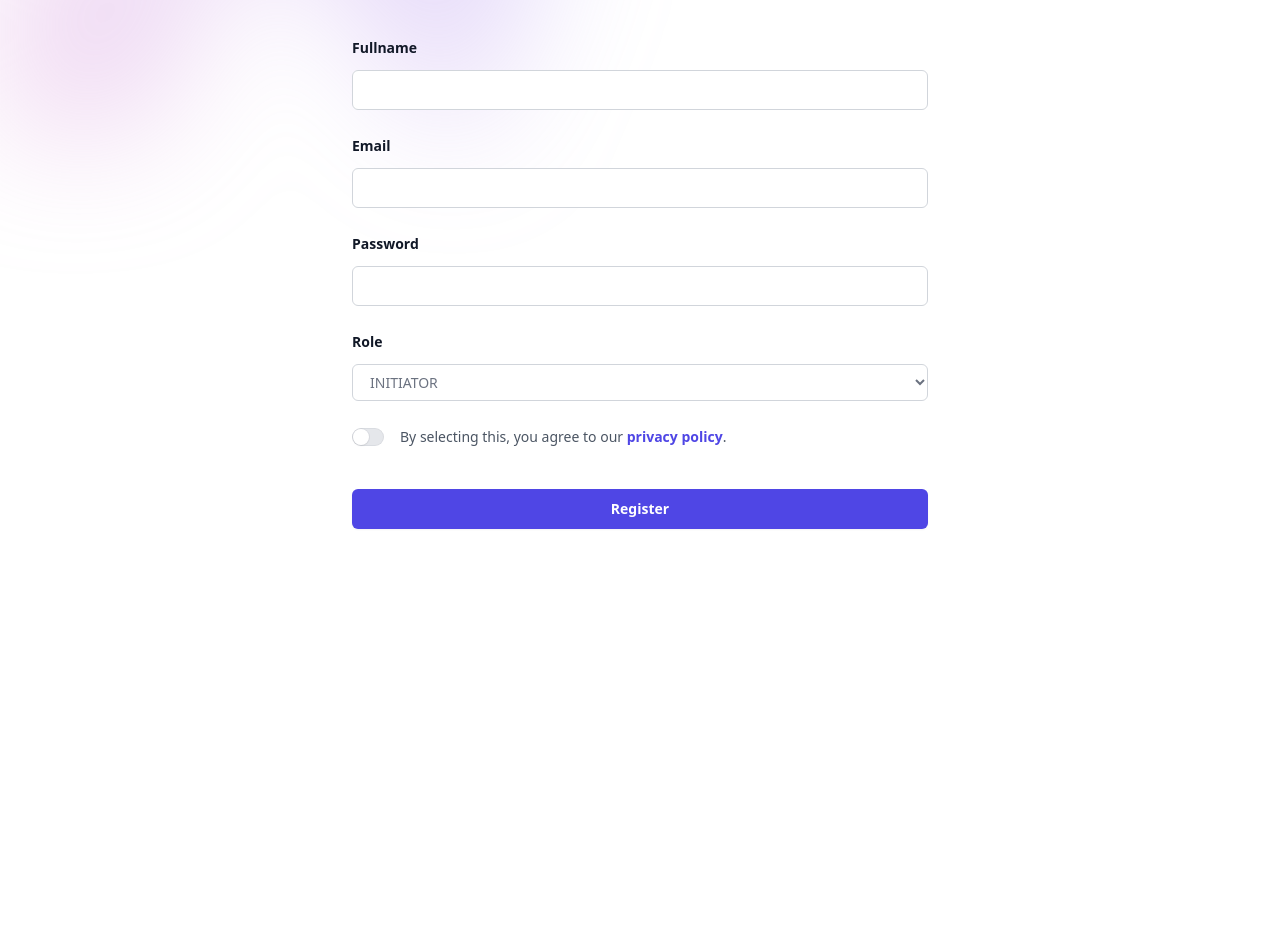
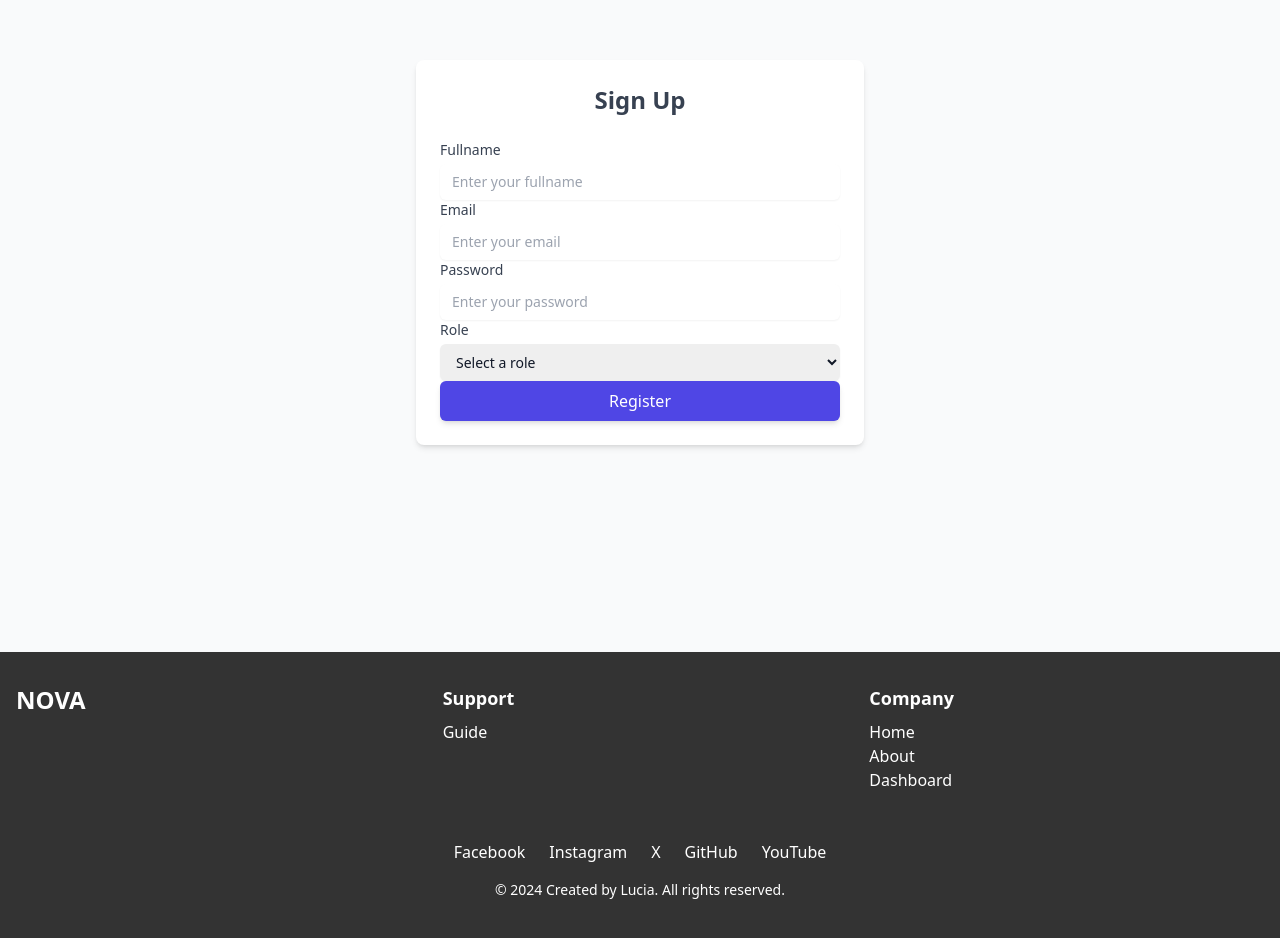
Before and after one commit to NambiLucia/Nova-Client, a React (Vite) app: page /register in a window 1280 px wide. Shown: the part 220-1158 px from the top of the page. Before the commit the page ends 877 px from the top, so only its background shows below. Built offline with nearby package versions, Linux system fonts and the light colour scheme.

Commit message:
add formik | edit navbar | edit hero page

```diff
--- a/package.json
+++ b/package.json
@@ -18,11 +18,13 @@
     "@mui/icons-material": "^6.1.10",
     "@mui/material": "^6.1.10",
     "@mui/styled-engine-sc": "^6.1.10",
+    "formik": "^2.4.6",
     "react": "^18.3.1",
     "react-dom": "^18.3.1",
     "react-icons": "^5.4.0",
     "react-router-dom": "^7.0.2",
-    "styled-components": "^6.1.13"
+    "styled-components": "^6.1.13",
+    "yup": "^1.5.0"
   },
   "devDependencies": {
     "@eslint/js": "^9.15.0",
--- a/src/App.jsx
+++ b/src/App.jsx
@@ -1,5 +1,6 @@
 import { BrowserRouter as Router, Route, Routes } from "react-router-dom";
-import Register from "./components/Register";
+//import Register from "./components/Register";
+import Signup from "./components/Signup";
 import Home from "./components/Home"
 
 export default function App() {
@@ -9,7 +10,7 @@
       <Router>
         <Routes>
         <Route exact path="/" element={<Home />} />
-        <Route exact path="/register" element={<Register />} />
+        <Route exact path="/register" element={<Signup />} />
         </Routes>
       </Router>
     </div>
--- /dev/null
+++ b/src/components/Footer.jsx
@@ -0,0 +1,54 @@
+function Footer() {
+    return (
+      <footer className="bg-[#333333] text-white py-8">
+        <div className="container mx-auto px-4 grid grid-cols-1 md:grid-cols-3 gap-8">
+          {/* Left Section: Logo */}
+          <div className="text-center md:text-left mb-6 md:mb-0">
+            <h1 className="text-2xl font-bold">NOVA</h1>
+          </div>
+
+          {/* Right Section: Links */}
+          <div className="text-center md:text-left mb-6 md:mb-0">
+            <h3 className="text-lg font-semibold mb-2">Support</h3>
+            <ul>
+              <li>
+                <a href="#guide" className="hover:underline">Guide</a>
+              </li>
+            </ul>
+          </div>
+
+          {/* Company */}
+          <div className="text-center md:text-left mb-6 md:mb-0">
+            <h3 className="text-lg font-semibold mb-2">Company</h3>
+            <ul>
+              <li>
+                <a href="/" className="hover:underline">Home</a>
+              </li>
+              <li>
+                <a href="#about" className="hover:underline">About</a>
+              </li>
+              <li>
+                <a href="#dashboard" className="hover:underline">Dashboard</a>
+              </li>
+            </ul>
+          </div>
+        </div>
+
+        {/* Social Media Section */}
+        <div className="mt-8 bg-[#333333] py-4 text-center">
+          <div className="flex justify-center space-x-6 mb-4">
+            <a href="#facebook" className="hover:text-gray-400">Facebook</a>
+            <a href="#instagram" className="hover:text-gray-400">Instagram</a>
+            <a href="#x" className="hover:text-gray-400">X</a>
+            <a href="#github" className="hover:text-gray-400">GitHub</a>
+            <a href="#youtube" className="hover:text-gray-400">YouTube</a>
+          </div >
+          <p className="text-sm text-[gray-500]">
+            © 2024 Created by Lucia. All rights reserved.
+          </p>
+        </div>
+      </footer>
+    );
+  }
+
+  export default Footer;
--- a/src/components/Hero.jsx
+++ b/src/components/Hero.jsx
@@ -1,37 +1,29 @@
 import { FaArrowRightLong } from "react-icons/fa6";
-
 
 function Hero() {
   return (
     <div className="bg-[#f5f5f5] text-[#5c5c5c] min-h-screen flex items-center">
-        <div className="container mx-auto px-4 grid grid-cols-1 md:grid-cols-2 gap-8 items-center">
-
+      <div className="container mx-auto px-8 lg:px-20 max-w-screen-xl grid grid-cols-1 md:grid-cols-2 gap-8 items-center">
         <div className="text-center md:text-left space-y-6 leading-loose">
-          <h1 className="text-3xl md:text-5xl font-bold font-Roboto leading-relaxed tracking-wide ">
-  <span className="text-[#3F51B5] italic">NOVA</span> PAYMENT MANAGEMENT SYSTEM
+          <h1 className="text-3xl md:text-5xl font-bold font-Roboto leading-relaxed tracking-wide">
+            <span className="text-[#3F51B5] italic">NOVA</span> Payment Manangement System
           </h1>
-            <h2 className="text-2xl md:text-3xl font-semibold font-Roboto italic text-[#3F51B5] tracking-wide ">
+          <h2 className="text-2xl md:text-3xl font-semibold font-Roboto italic text-[#3F51B5] tracking-wide">
             Pay Anywhere, Anytime.
           </h2>
-            <p className="text-lg md:text-xl font-Roboto tracking-wide ">
+          <p className="text-lg md:text-xl font-Roboto tracking-wide">
             Experience the future of payments: seamless, secure, and paperless transactions.
           </p>
 
-            <div>
-            <button className="flex items-center font-Roboto font-semibold text-[#3F51B5] leading-9 ">
+          <div className="flex justify-center items-center">
+            <button className="flex items-center font-Roboto font-semibold text-[#3F51B5] leading-9 mt-4">
               GET STARTED
               <FaArrowRightLong className="ml-2" />
             </button>
-
-
-
-
-
           </div>
         </div>
 
-
-          <div className="flex justify-center">
+        <div className="flex justify-center px-4 md:px-0">
           <img
             src="/undraw_online_transactions_-02-ka.svg"
             alt="Online Transactions"
--- a/src/components/Home.jsx
+++ b/src/components/Home.jsx
@@ -1,10 +1,13 @@
 import Nav from "./Nav";
 import Hero from "./Hero";
+import Footer from "./Footer";
+
  function Home() {
   return (
     <div>
       <Nav />
       <Hero />
+      <Footer />
 
 
 
--- /dev/null
+++ b/src/components/Signup.jsx
@@ -0,0 +1,132 @@
+import NavBar from "./Nav";
+import Footer from "./Footer";
+import { Formik, Form, Field, ErrorMessage } from "formik";
+import * as Yup from "yup";
+
+const initialValues = {
+  fullname: "",
+  email: "",
+  password: "",
+  role: "",
+};
+
+const onSubmit = (values) => {
+  console.log(values);
+};
+
+const validationSchema = Yup.object({
+  fullname: Yup.string().required("Required!!!"),
+  email: Yup.string()
+    .email("Invalid email format")
+    .required("Required"),
+  password: Yup.string().required("Required"),
+  role: Yup.string().required("Required"),
+});
+
+function Signup() {
+  return (
+    <>
+    <NavBar />
+    <section className="flex justify-center items-center min-h-screen bg-gray-50">
+      <Formik
+        initialValues={initialValues}
+        onSubmit={onSubmit}
+        validationSchema={validationSchema}
+      >
+        {() => (
+          <Form className="w-full max-w-md p-6 bg-white shadow-md rounded-lg">
+            <h2 className="text-2xl font-semibold text-gray-700 text-center mb-6">
+              Sign Up
+            </h2>
+            {/* Fullname */}
+            <div>
+              <label
+                htmlFor="fullname"
+                className="block text-sm font-medium text-gray-700 mb-1"
+              >
+                Fullname
+              </label>
+              <Field
+                id="fullname"
+                type="text"
+                name="fullname"
+                placeholder="Enter your fullname"
+                className="block w-full rounded-md border-gray-300 shadow-sm py-2 px-3 text-gray-900 focus:ring-indigo-500 focus:border-indigo-500 sm:text-sm"
+              />
+              <ErrorMessage name="fullname" />
+            </div>
+            {/* Email */}
+            <div>
+              <label
+                htmlFor="email"
+                className="block text-sm font-medium text-gray-700 mb-1"
+              >
+                Email
+              </label>
+              <Field
+                id="email"
+                type="email"
+                name="email"
+                placeholder="Enter your email"
+                className="block w-full rounded-md border-gray-300 shadow-sm py-2 px-3 text-gray-900 focus:ring-indigo-500 focus:border-indigo-500 sm:text-sm"
+              />
+              <ErrorMessage name="email" />
+            </div>
+            {/* Password */}
+            <div>
+              <label
+                htmlFor="password"
+                className="block text-sm font-medium text-gray-700 mb-1"
+              >
+                Password
+              </label>
+              <Field
+                id="password"
+                type="password"
+                name="password"
+                placeholder="Enter your password"
+                className="block w-full rounded-md border-gray-300 shadow-sm py-2 px-3 text-gray-900 focus:ring-indigo-500 focus:border-indigo-500 sm:text-sm"
+              />
+              <ErrorMessage name="password" />
+            </div>
+            {/* Role */}
+            <div>
+              <label
+                htmlFor="role"
+                className="block text-sm font-medium text-gray-700 mb-1"
+              >
+                Role
+              </label>
+              <Field
+                as="select"
+                id="role"
+                name="role"
+                className="block w-full rounded-md border-gray-300 shadow-sm py-2 px-3 text-gray-900 focus:ring-indigo-500 focus:border-indigo-500 sm:text-sm"
+              >
+                <option value="">Select a role</option>
+                <option value="INITIATOR">INITIATOR</option>
+                <option value="REVIEWER">REVIEWER</option>
+                <option value="APPROVER">APPROVER</option>
+                <option value="ADMIN">ADMIN</option>
+              </Field>
+              <ErrorMessage name="role" />
+            </div>
+            {/* Submit Button */}
+            <div>
+              <button
+                type="submit"
+                className="w-full bg-indigo-600 text-white py-2 px-4 rounded-md shadow-md hover:bg-indigo-700 focus:ring-2 focus:ring-indigo-500 focus:ring-offset-2"
+              >
+                Register
+              </button>
+            </div>
+          </Form>
+        )}
+      </Formik>
+    </section>
+    <Footer />
+    </>
+  );
+}
+
+export default Signup;
```
Also changed, not shown: src/components/Nav.jsx (+36 -15 lines), 1 other file (tests, documents, lock files or other folders). Lines whose indentation alone changed are shown as unchanged.
